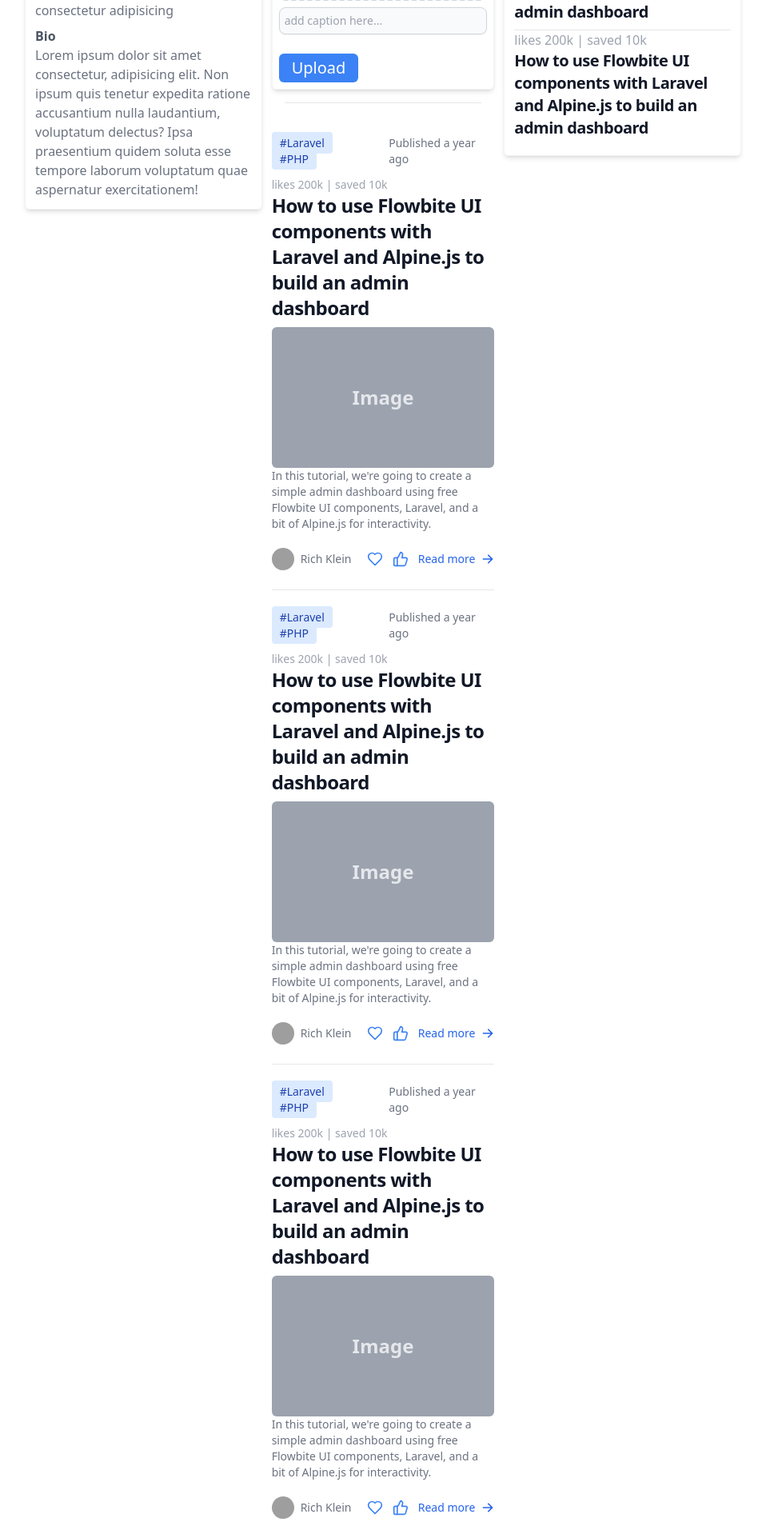
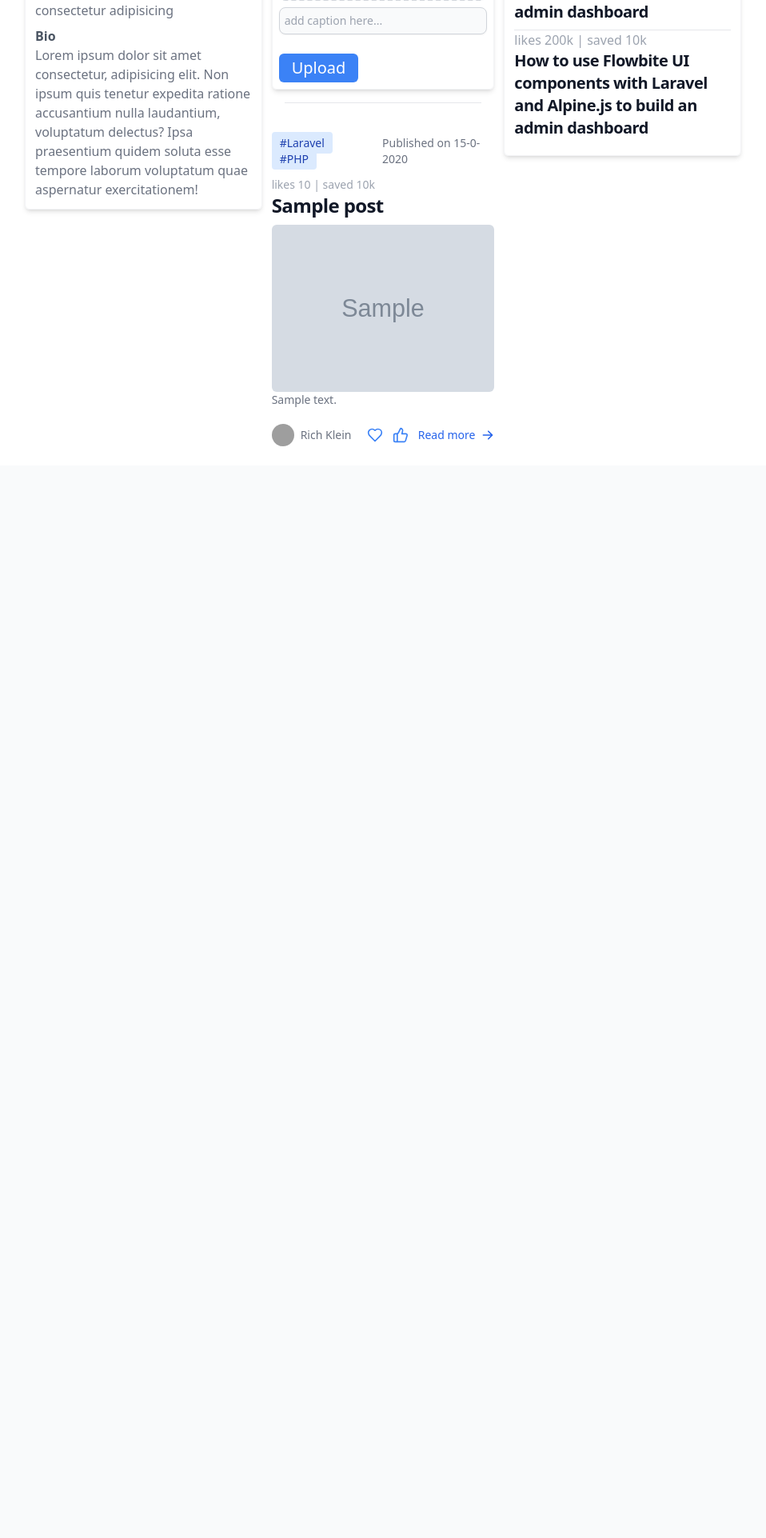
Before and after one commit to Shobhit-Mishra-02/Social-media-app, a Django app: page /social/home/ in a window 1280 px wide. Shown: the part 406-2329 px from the top of the page at 80% size, without its empty margins (161-1119 px from the left). After the commit the page ends 964 px from the top, so only its background shows below. Run offline with Django 4.2, Linux system fonts and the light colour scheme; a user stored in the database is signed in; tables that the repository leaves empty hold one stand-in row (values such as "Sample post"); grey boxes marked "Sample" are stand-in pictures; some libraries are stand-ins or nearby versions; grey boxes are pictures that could not be loaded.

Commit message:
created a normal flow

```diff
--- a/ajax/views.py
+++ b/ajax/views.py
@@ -3,6 +3,7 @@ from django.http import JsonResponse
 from django.shortcuts import render
 from django.views.decorators.csrf import csrf_exempt
 
+from home.models import Post
 from .serializers import PostModelSerializer
 
 
@@ -12,8 +13,9 @@ def get_posts(request):
 
     if request.method == "POST":
 
-        user_posts = request.user.post_set.all()
-        serialized = PostModelSerializer(user_posts, many=True)
+        # user_posts = request.user.post_set.all()
+        posts = Post.objects.all().order_by('-created_at')
+        serialized = PostModelSerializer(posts, many=True)
         serialized_posts = serialized.data
 
         return JsonResponse(serialized_posts, safe=False)
--- a/templates/home/index.html
+++ b/templates/home/index.html
@@ -75,7 +75,7 @@ home
         <hr class="m-4">
         <div id="post_container" class="divide-y divide-gray-200">
             <!-- post start -->
-            <article class="py-6">
+            <!-- <article class="py-6">
                 <div class="flex items-center justify-between mb-3 text-gray-500">
                     <div>
                         <a class="bg-blue-100 text-blue-800 text-sm font-medium mr-2 px-2.5 py-1 rounded"
@@ -143,150 +143,13 @@ home
                         </span>
                     </span>
                 </div>
-            </article>
+            </article> -->
             <!-- post end -->
-            <!-- post start -->
-            <article class="py-6">
-                <div class="flex items-center justify-between mb-3 text-gray-500">
-                    <div>
-                        <a class="bg-blue-100 text-blue-800 text-sm font-medium mr-2 px-2.5 py-1 rounded"
-                            href="/blog/tag/laravel/">#Laravel</a>
-                        <a class="bg-blue-100 text-blue-800 text-sm font-medium mr-2 px-2.5 py-1 rounded"
-                            href="/blog/tag/laravel/">#PHP</a>
-                    </div>
-                    <span class="text-sm">Published <time datetime="1673849524000">a year ago</time></span>
-                </div>
-                <div>
-                    <span class="text-gray-400">
-                        likes 200k | saved 10k
-                    </span>
-                </div>
-                <h2 class="mb-2 text-2xl font-bold tracking-tight text-gray-900">
-                    <a href="/blog/how-to-use-flowbite-ui-components-with-laravel-and-alpine-js/">How to use Flowbite
-                        UI components with Laravel and Alpine.js to build an admin dashboard</a>
-                </h2>
 
-                <div class="w-full h-44 flex justify-center align-middle items-center bg-gray-400 rounded-md">
-                    <span class="text-2xl font-semibold text-gray-200">
-                        Image
-                    </span>
-                </div>
-
-                <p class="mb-5 text-gray-500">In this tutorial, we're going to create a simple admin
-                    dashboard using free Flowbite UI components, Laravel, and a bit of Alpine.js for interactivity.
-                </p>
-
-                <div class="flex items-center justify-between">
-                    <a class="flex items-center space-x-2" href="/blog/author/rich/">
-                        <img class="rounded-full w-7 h-7"
-                            src="https://publisher.flowbite.com/content/images/2023/01/1605304654466.jpg"
-                            alt="Rich Klein profile picture"><span class="font-medium text-gray-500">Rich Klein</span>
-                    </a>
-                    <span class="flex justify-center align-middle items-center space-x-3">
-                        <span>
-                            <svg xmlns="http://www.w3.org/2000/svg" width="20" height="20" viewBox="0 0 24 24"
-                                fill="none" stroke="currentColor" stroke-width="2" stroke-linecap="round"
-                                stroke-linejoin="round" class="lucide lucide-heart stroke-blue-500 cursor-pointer hover:stroke-blue-600">
-                                <path
-                                    d="M19 14c1.49-1.46 3-3.21 3-5.5A5.5 5.5 0 0 0 16.5 3c-1.76 0-3 .5-4.5 2-1.5-1.5-2.74-2-4.5-2A5.5 5.5 0 0 0 2 8.5c0 2.3 1.5 4.05 3 5.5l7 7Z" />
-                            </svg>
-                        </span>
-                        <span>
-                            <svg xmlns="http://www.w3.org/2000/svg" width="20" height="20" viewBox="0 0 24 24"
-                                fill="none" stroke="currentColor" stroke-width="2" stroke-linecap="round"
-                                stroke-linejoin="round" class="lucide lucide-thumbs-up stroke-blue-500 cursor-pointer hover:stroke-blue-600">
-                                <path d="M7 10v12" />
-                                <path
-                                    d="M15 5.88 14 10h5.83a2 2 0 0 1 1.92 2.56l-2.33 8A2 2 0 0 1 17.5 22H4a2 2 0 0 1-2-2v-8a2 2 0 0 1 2-2h2.76a2 2 0 0 0 1.79-1.11L12 2h0a3.13 3.13 0 0 1 3 3.88Z" />
-                            </svg>
-                        </span>
-                        <span>
-                            <a class="inline-flex items-center font-medium text-blue-600 hover:underline dark:text-blue-500"
-                                href="/blog/how-to-use-flowbite-ui-components-with-laravel-and-alpine-js/">
-                                Read more
-                                <svg class="w-4 h-4 ml-2" fill="currentColor" viewBox="0 0 20 20"
-                                    xmlns="http://www.w3.org/2000/svg">
-                                    <path fill-rule="evenodd"
-                                        d="M10.293 3.293a1 1 0 011.414 0l6 6a1 1 0 010 1.414l-6 6a1 1 0 01-1.414-1.414L14.586 11H3a1 1 0 110-2h11.586l-4.293-4.293a1 1 0 010-1.414z"
-                                        clip-rule="evenodd"></path>
-                                </svg>
-                            </a>
-                        </span>
-                    </span>
-                </div>
-            </article>
-            <!-- post end -->
-            <!-- post start -->
-            <article class="py-6">
-                <div class="flex items-center justify-between mb-3 text-gray-500">
-                    <div>
-                        <a class="bg-blue-100 text-blue-800 text-sm font-medium mr-2 px-2.5 py-1 rounded"
-                            href="/blog/tag/laravel/">#Laravel</a>
-                        <a class="bg-blue-100 text-blue-800 text-sm font-medium mr-2 px-2.5 py-1 rounded"
-                            href="/blog/tag/laravel/">#PHP</a>
-                    </div>
-                    <span class="text-sm">Published <time datetime="1673849524000">a year ago</time></span>
-                </div>
-                <div>
-                    <span class="text-gray-400">
-                        likes 200k | saved 10k
-                    </span>
-                </div>
-                <h2 class="mb-2 text-2xl font-bold tracking-tight text-gray-900">
-                    <a href="/blog/how-to-use-flowbite-ui-components-with-laravel-and-alpine-js/">How to use Flowbite
-                        UI components with Laravel and Alpine.js to build an admin dashboard</a>
-                </h2>
-
-                <div class="w-full h-44 flex justify-center align-middle items-center bg-gray-400 rounded-md">
-                    <span class="text-2xl font-semibold text-gray-200">
-                        Image
-                    </span>
-                </div>
-
-                <p class="mb-5 text-gray-500">In this tutorial, we're going to create a simple admin
-                    dashboard using free Flowbite UI components, Laravel, and a bit of Alpine.js for interactivity.
-                </p>
-
-                <div class="flex items-center justify-between">
-                    <a class="flex items-center space-x-2" href="/blog/author/rich/">
-                        <img class="rounded-full w-7 h-7"
-                            src="https://publisher.flowbite.com/content/images/2023/01/1605304654466.jpg"
-                            alt="Rich Klein profile picture"><span class="font-medium text-gray-500">Rich Klein</span>
-                    </a>
-                    <span class="flex justify-center align-middle items-center space-x-3">
-                        <span>
-                            <svg xmlns="http://www.w3.org/2000/svg" width="20" height="20" viewBox="0 0 24 24"
-                                fill="none" stroke="currentColor" stroke-width="2" stroke-linecap="round"
-                                stroke-linejoin="round" class="lucide lucide-heart stroke-blue-500 cursor-pointer hover:stroke-blue-600">
-                                <path
-                                    d="M19 14c1.49-1.46 3-3.21 3-5.5A5.5 5.5 0 0 0 16.5 3c-1.76 0-3 .5-4.5 2-1.5-1.5-2.74-2-4.5-2A5.5 5.5 0 0 0 2 8.5c0 2.3 1.5 4.05 3 5.5l7 7Z" />
-                            </svg>
-                        </span>
-                        <span>
-                            <svg xmlns="http://www.w3.org/2000/svg" width="20" height="20" viewBox="0 0 24 24"
-                                fill="none" stroke="currentColor" stroke-width="2" stroke-linecap="round"
-                                stroke-linejoin="round" class="lucide lucide-thumbs-up stroke-blue-500 cursor-pointer hover:stroke-blue-600">
-                                <path d="M7 10v12" />
-                                <path
-                                    d="M15 5.88 14 10h5.83a2 2 0 0 1 1.92 2.56l-2.33 8A2 2 0 0 1 17.5 22H4a2 2 0 0 1-2-2v-8a2 2 0 0 1 2-2h2.76a2 2 0 0 0 1.79-1.11L12 2h0a3.13 3.13 0 0 1 3 3.88Z" />
-                            </svg>
-                        </span>
-                        <span>
-                            <a class="inline-flex items-center font-medium text-blue-600 hover:underline dark:text-blue-500"
-                                href="/blog/how-to-use-flowbite-ui-components-with-laravel-and-alpine-js/">
-                                Read more
-                                <svg class="w-4 h-4 ml-2" fill="currentColor" viewBox="0 0 20 20"
-                                    xmlns="http://www.w3.org/2000/svg">
-                                    <path fill-rule="evenodd"
-                                        d="M10.293 3.293a1 1 0 011.414 0l6 6a1 1 0 010 1.414l-6 6a1 1 0 01-1.414-1.414L14.586 11H3a1 1 0 110-2h11.586l-4.293-4.293a1 1 0 010-1.414z"
-                                        clip-rule="evenodd"></path>
-                                </svg>
-                            </a>
-                        </span>
-                    </span>
-                </div>
-            </article>
-            <!-- post end -->
+            <div class="flex justify-center align-middle items-center">
+                <svg xmlns="http://www.w3.org/2000/svg" width="24" height="24" viewBox="0 0 24 24" fill="none" stroke="currentColor" stroke-width="2" stroke-linecap="round" stroke-linejoin="round" class="lucide lucide-loader-2 animate-spin stroke-gray-500"><path d="M21 12a9 9 0 1 1-6.219-8.56"/></svg>
+                <span class="ml-2 text-gray-500">loading posts...</span>
+            </div>
         </div>
     </div>
 
@@ -334,34 +197,104 @@ home
     const captionInputId = "#{{ form.caption.id_for_label }}"
     const imageInputId = "#{{ form.image.id_for_label }}"
 
+    const getPostsPromise = new Promise((resolve, reject)=>{
+        $.ajax({
+            type: "POST",
+            url: "{% url 'ajax:posts' %}",
+            contentType: "application/json",
+            dataType: "json",
+            success: function (res) {
+                console.log(res)
+                resolve(res)
+            },
+            error: function (err) {
+                reject(err)
+            }
+        })
+    })
+
     $(document).ready(function () {
         $(captionInputId).attr('disabled', true)
 
         $(imageInputId).on('input', function () {
             $(captionInputId).removeAttr('disabled')
         })
+
+        getPostsPromise
+            .then(posts=>{
+                let postDisplayTemplate = ``
+                posts.forEach(post=>{
+                    let d = new Date(post.created_at)
+                    postDisplayTemplate += `
+                    <article class="py-6">
+                        <div class="flex items-center justify-between mb-3 text-gray-500">
+                            <div>
+                                <a class="bg-blue-100 text-blue-800 text-sm font-medium mr-2 px-2.5 py-1 rounded"
+                                    href="/blog/tag/laravel/">#Laravel</a>
+                                <a class="bg-blue-100 text-blue-800 text-sm font-medium mr-2 px-2.5 py-1 rounded"
+                                    href="/blog/tag/laravel/">#PHP</a>
+                            </div>
+                            <span class="text-sm">Published on ${d.getUTCDate()}-${d.getUTCMonth()}-${d.getUTCFullYear()}</span>
+                        </div>
+                        <div>
+                            <span class="text-gray-400">
+                                likes ${post.total_likes} | saved 10k
+                            </span>
+                        </div>
+                        <h2 class="mb-2 text-2xl font-bold tracking-tight text-gray-900">
+                            <a href="/blog/how-to-use-flowbite-ui-components-with-laravel-and-alpine-js/">${post.title}</a>
+                        </h2>
+
+                        ${post.image ? `<img class="w-full h-auto rounded-md" src="${'http://localhost:8000' + post.image}" alt="${post.caption}"/>` : ``}
+
+                        <p class="mb-5 text-gray-500">${post.content}
+                        </p>
+
+                        <div class="flex items-center justify-between">
+                            <a class="flex items-center space-x-2" href="/blog/author/rich/">
+                                <img class="rounded-full w-7 h-7"
+                                    src="https://publisher.flowbite.com/content/images/2023/01/1605304654466.jpg"
+                                    alt="Rich Klein profile picture"><span class="font-medium text-gray-500">Rich Klein</span>
+                            </a>
+                            <span class="flex justify-center align-middle items-center space-x-3">
+                                <span>
+                                    <svg xmlns="http://www.w3.org/2000/svg" width="20" height="20" viewBox="0 0 24 24"
+                                        fill="none" stroke="currentColor" stroke-width="2" stroke-linecap="round"
+                                        stroke-linejoin="round" class="lucide lucide-heart stroke-blue-500 cursor-pointer hover:stroke-blue-600">
+                                        <path
+                                            d="M19 14c1.49-1.46 3-3.21 3-5.5A5.5 5.5 0 0 0 16.5 3c-1.76 0-3 .5-4.5 2-1.5-1.5-2.74-2-4.5-2A5.5 5.5 0 0 0 2 8.5c0 2.3 1.5 4.05 3 5.5l7 7Z" />
+                                    </svg>
+                                </span>
+                                <span>
+                                    <svg xmlns="http://www.w3.org/2000/svg" width="20" height="20" viewBox="0 0 24 24"
+                                        fill="none" stroke="currentColor" stroke-width="2" stroke-linecap="round"
+                                        stroke-linejoin="round" class="lucide lucide-thumbs-up stroke-blue-500 cursor-pointer hover:stroke-blue-600">
+                                        <path d="M7 10v12" />
+                                        <path
+                                            d="M15 5.88 14 10h5.83a2 2 0 0 1 1.92 2.56l-2.33 8A2 2 0 0 1 17.5 22H4a2 2 0 0 1-2-2v-8a2 2 0 0 1 2-2h2.76a2 2 0 0 0 1.79-1.11L12 2h0a3.13 3.13 0 0 1 3 3.88Z" />
+                                    </svg>
+                                </span>
+                                <span>
+                                    <a class="inline-flex items-center font-medium text-blue-600 hover:underline dark:text-blue-500"
+                                        href="/blog/how-to-use-flowbite-ui-components-with-laravel-and-alpine-js/">
+                                        Read more
+                                        <svg class="w-4 h-4 ml-2" fill="currentColor" viewBox="0 0 20 20"
+                                            xmlns="http://www.w3.org/2000/svg">
+                                            <path fill-rule="evenodd"
+                                                d="M10.293 3.293a1 1 0 011.414 0l6 6a1 1 0 010 1.414l-6 6a1 1 0 01-1.414-1.414L14.586 11H3a1 1 0 110-2h11.586l-4.293-4.293a1 1 0 010-1.414z"
+                                                clip-rule="evenodd"></path>
+                                        </svg>
+                                    </a>
+                                </span>
+                            </span>
+                        </div>
+                    </article>
+                    `
+                })
+                $("#post_container").html(postDisplayTemplate)
+            })
+            .catch(err=>console.log(err))
     })
 
-
-    $("#btn").click(function () {
-        let dataToSend = {
-            name: "shobhit",
-            age: 12
-        }
-
-        $.ajax({
-            type: "POST",
-            url: "{% url 'ajax:posts' %}",
-            contentType: "application/json",
-            data: JSON.stringify(dataToSend),
-            dataType: "json",
-            success: function (res) {
-                console.log(res)
-            },
-            error: function (err) {
-                console.log(err)
-            }
-        })
-    })
 </script>
 {% endblock javascript %}
```
